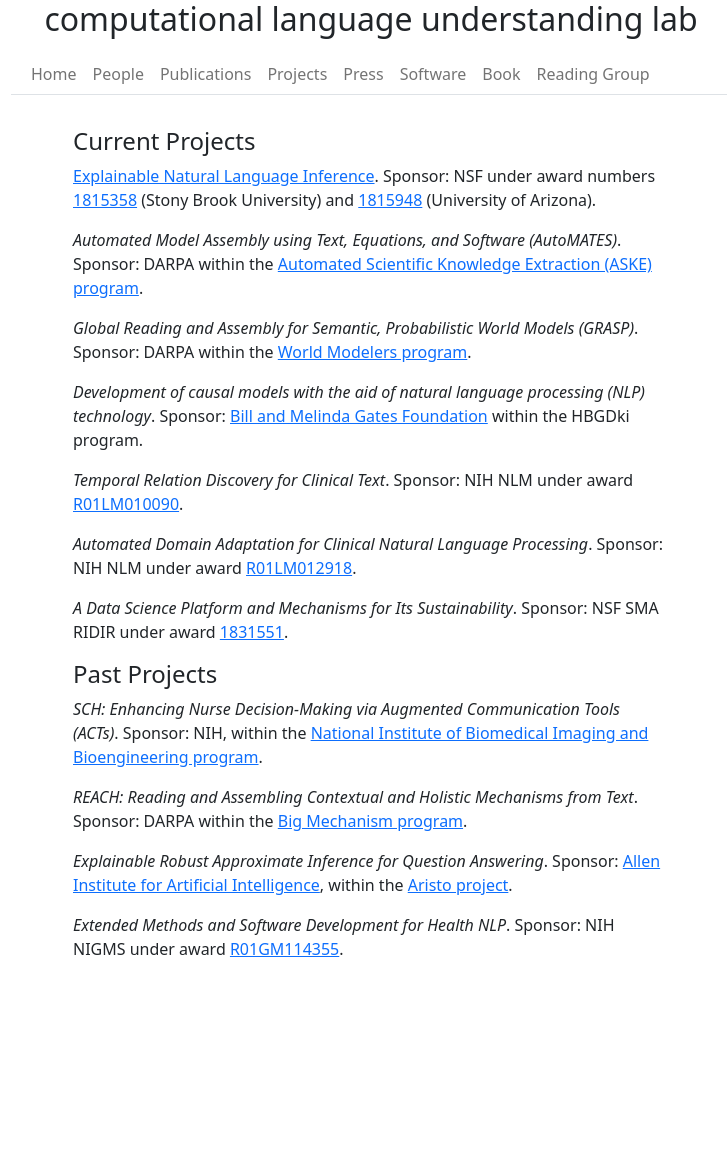
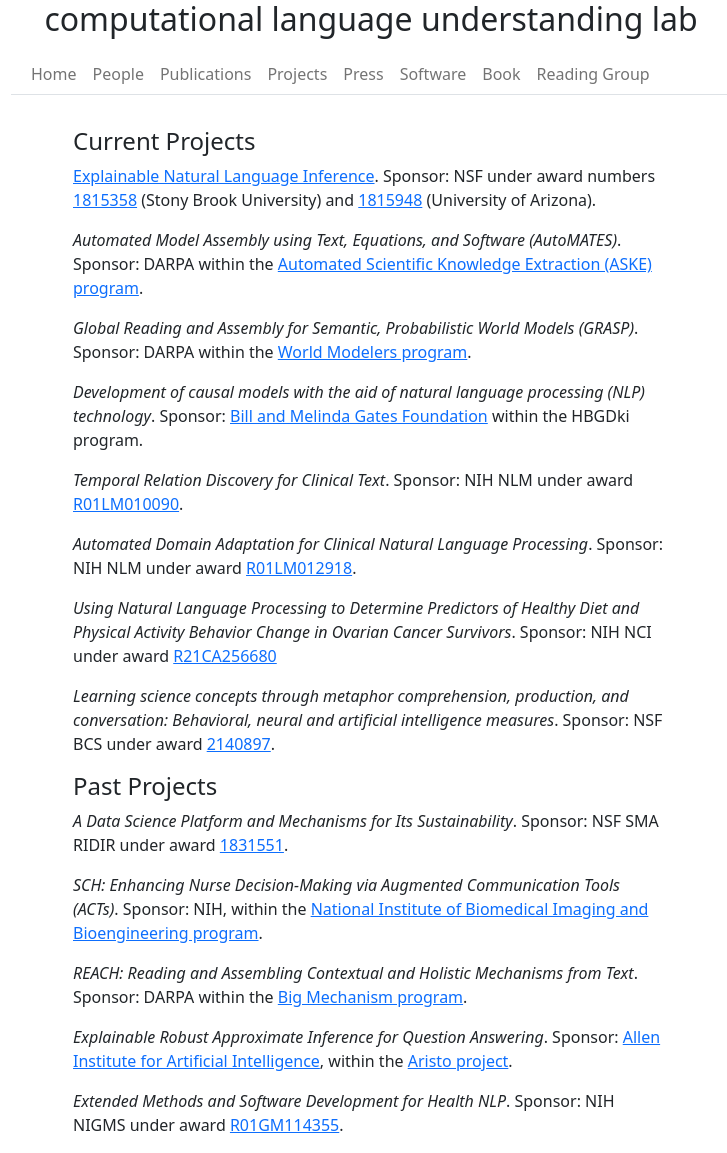
Before and after one commit to beingenfa/clulab.github.io, a Jekyll site: the page built from projects.md, in a window 1280 px wide. Shown: the whole page, without its empty margins (269-996 px from the left). Built offline with Jekyll 4.4.1, drawn with Linux system fonts in a browser that asks for light colours; before the commit the page ends 977 px from its top, so only the background shows below that.

Commit message:
Updates Steve's grants

```diff
--- a/projects.md
+++ b/projects.md
@@ -19,10 +19,14 @@
 
 *Automated Domain Adaptation for Clinical Natural Language Processing*. Sponsor: NIH NLM under award [R01LM012918](https://projectreporter.nih.gov/project_info_details.cfm?aid=9579181&icde=41083504).
 
-*A Data Science Platform and Mechanisms for Its Sustainability*. Sponsor: NSF SMA RIDIR under award [1831551](https://www.nsf.gov/awardsearch/showAward?AWD_ID=1831551).
+*Using Natural Language Processing to Determine Predictors of Healthy Diet and Physical Activity Behavior Change in Ovarian Cancer Survivors*. Sponsor: NIH NCI under award [R21CA256680](https://reporter.nih.gov/project-details/10510666)
+
+*Learning science concepts through metaphor comprehension, production, and conversation: Behavioral, neural and artificial intelligence measures*. Sponsor: NSF BCS under award [2140897](https://www.nsf.gov/awardsearch/showAward?AWD_ID=2140897).
 
 
 #### Past Projects ####
+
+*A Data Science Platform and Mechanisms for Its Sustainability*. Sponsor: NSF SMA RIDIR under award [1831551](https://www.nsf.gov/awardsearch/showAward?AWD_ID=1831551).
 
 *SCH: Enhancing Nurse Decision-Making via Augmented Communication Tools (ACTs)*. Sponsor: NIH, within the [National Institute of Biomedical Imaging and Bioengineering program](https://www.nibib.nih.gov/node/52681).
 
```
